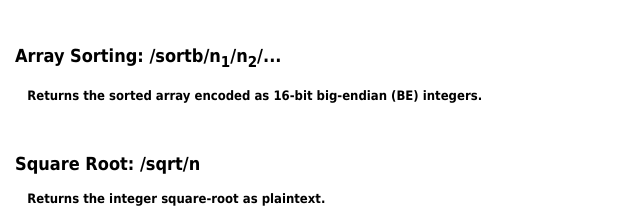
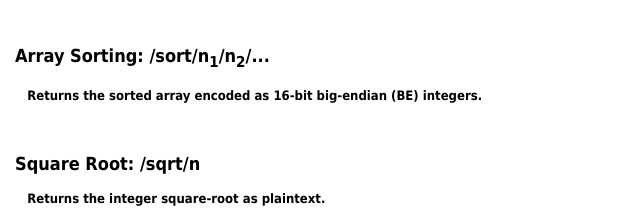
Before and after one commit to nlykkei/OraclizeSolidityWebService, a website: page index.html in a window 1280 px wide. Shown: the part 219-434 px from the top of the page, 35-675 px from the left. Drawn offline with Linux system fonts and the light colour scheme.

Commit message:
Updated API.

```diff
--- a/index.html
+++ b/index.html
@@ -19,7 +19,7 @@
     </div>
     <br>
     <div class=api>
-        <h2>Array Sorting: /sortb/n<sub>1</sub>/n<sub>2</sub>/...</h2>
+        <h2>Array Sorting: /sort/n<sub>1</sub>/n<sub>2</sub>/...</h2>
         <h4>&nbsp;&nbsp;&nbsp;Returns the sorted array encoded as 16-bit big-endian (BE) integers.</h4>
         <br>
         <h2>Square Root: /sqrt/n</h2>
```
